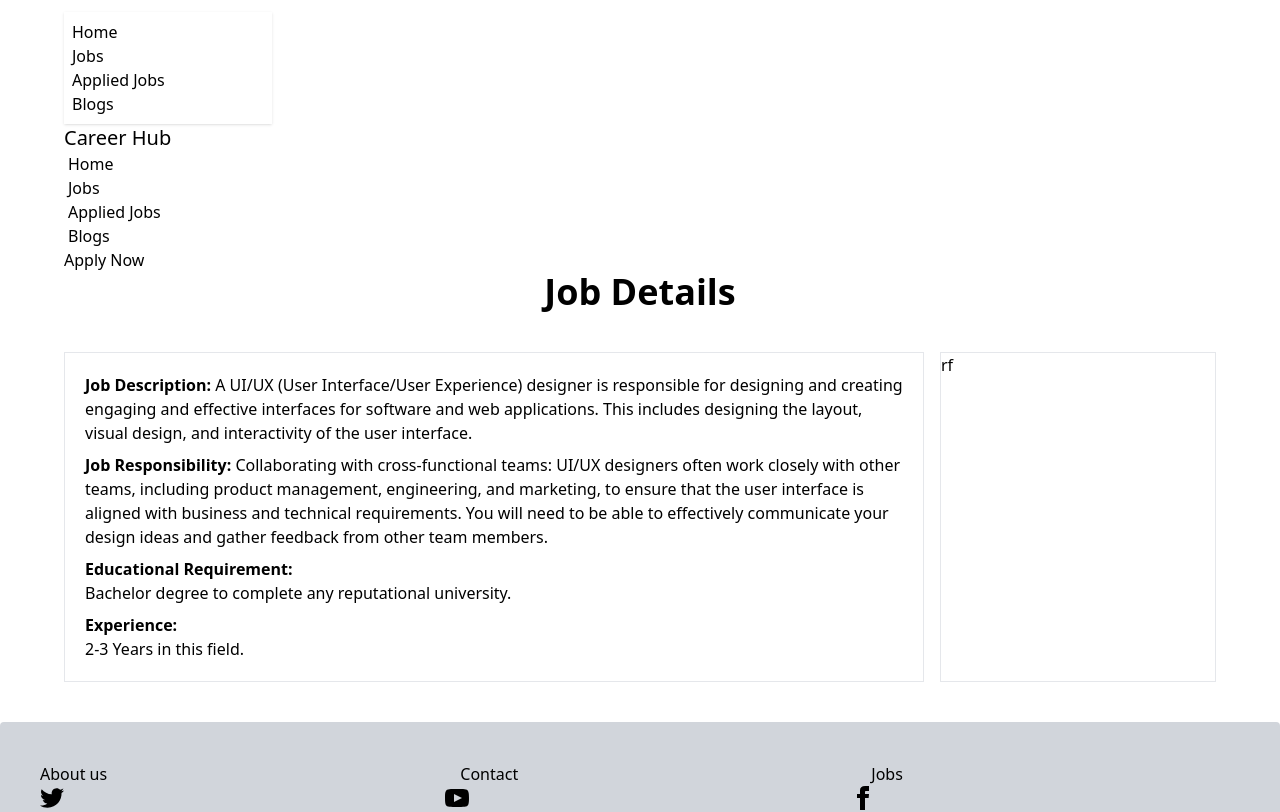
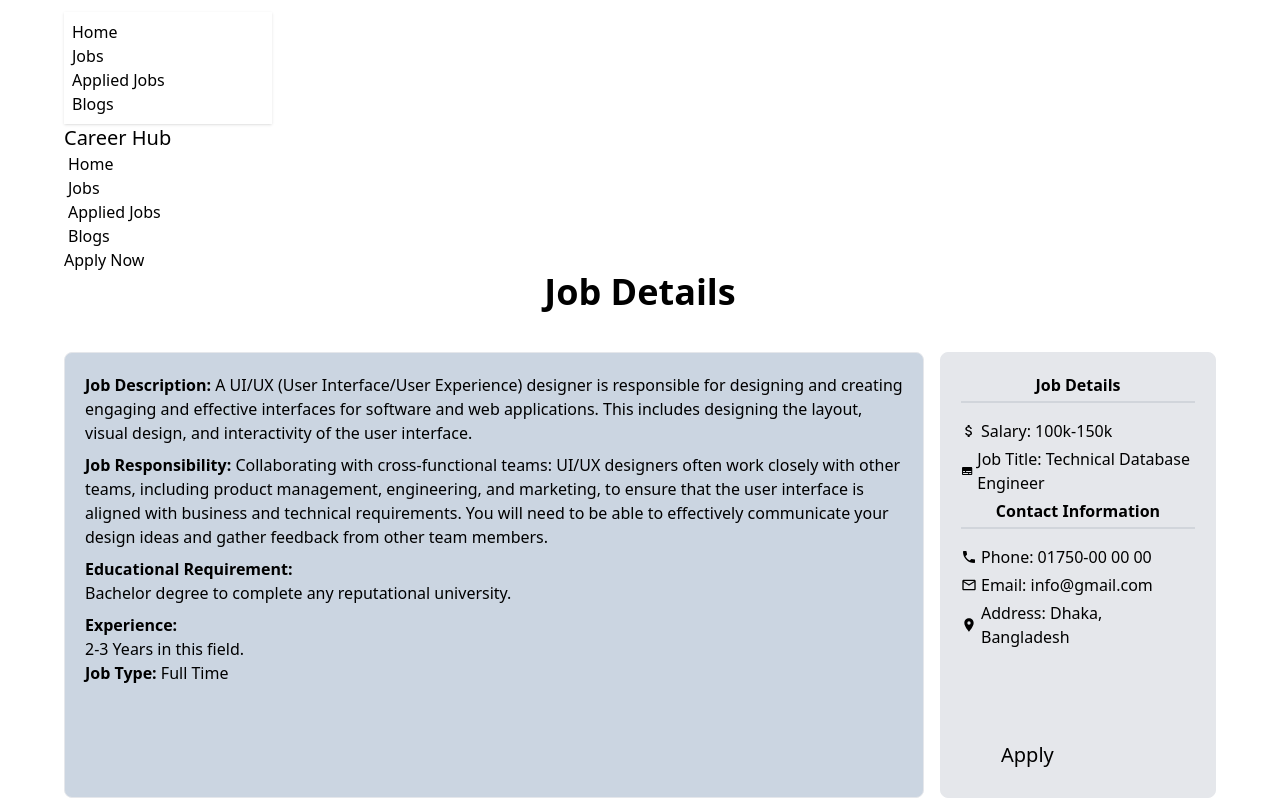
Before and after one commit to sazid0101/React-Career-Hub, a React (Vite) app: page /job/1 in a window 1280 px wide. Shown: the top 812 px of the page. Built offline with nearby package versions, Linux system fonts and the light colour scheme.

Commit message:
Job Details added

```diff
--- a/src/Components/JobDetails/JobDetails.jsx
+++ b/src/Components/JobDetails/JobDetails.jsx
@@ -1,16 +1,18 @@
 import { useLoaderData, useParams } from "react-router-dom";
+import { MdAttachMoney,MdSubtitles,MdLocalPhone,MdOutlineEmail,MdLocationOn} from "react-icons/md";
 
 const JobDetails = () => {
     const allJobs = useLoaderData()
     const { id } = useParams()
     const intId = parseInt(id)
     const SingleJob = allJobs.find(job => job.id === intId)
-    const {job_description,job_responsibility,educational_requirements,experiences,job_title,job_type,location,salary,    } =SingleJob
+    const {job_description,job_responsibility,educational_requirements,experiences,job_title,job_type,salary,location} =SingleJob
     return (
             <div>
                 <h2 className="text-4xl font-bold flex justify-center pb-10">Job Details</h2>
                 <div className=" grid grid-cols-4 gap-4">
-                <div className="border col-span-3 p-5">
+
+                <div className="border col-span-3 p-5 bg-slate-300 rounded-lg">
                     <p className="pb-2"><span className="font-bold">Job Description:</span>  {job_description}</p>
 
                     <p className="pb-2"><span className="font-bold">Job Responsibility:</span>  {job_responsibility}</p>
@@ -18,9 +20,34 @@ const JobDetails = () => {
                     <p className="pb-2"><span className="font-bold">Educational Requirement:</span> <br />{educational_requirements}</p>
 
                     <p><span className="font-bold">Experience: <br /></span> {experiences}</p>
+                    <p><span className="font-bold">Job Type: </span>{job_type}</p>
                 </div>
-                <div className="border ">
-                    <h3>rf</h3>
+
+
+                <div className="border p-5 bg-gray-200 rounded-lg">
+                    <h3 className="font-bold flex justify-center pb-1">Job Details</h3>
+                    <div className="border-t-2 border-gray-300 pt-4"></div>
+
+                    <div className='flex items-center gap-1 pb-1'><MdAttachMoney />
+                    <p>Salary: {salary}</p> </div>
+
+                    <div className='flex items-center gap-1 pb-1'><MdSubtitles />
+                    <p>Job Title: {job_title}</p> </div>
+
+
+                    <h3 className="font-bold flex justify-center pb-1">Contact Information</h3>
+                    <div className="border-t-2 border-gray-300 pt-4"></div>
+
+                    <div className='flex items-center gap-1 pb-1'><MdLocalPhone />
+                    <p>Phone: {SingleJob.contact_information.phone}</p> </div>
+
+                    <div className='flex items-center gap-1 pb-1'><MdOutlineEmail />
+                    <p>Email: {SingleJob.contact_information.email}</p> </div>
+
+                    <div className='flex items-center gap-1 pb-1'><MdLocationOn />
+                    <p>Address: {location}</p> </div>
+
+                    <button className="btn btn-outline btn-accent mt-20 px-10 py-2 text-xl">Apply</button>
                 </div>
             </div>
             </div>
```
